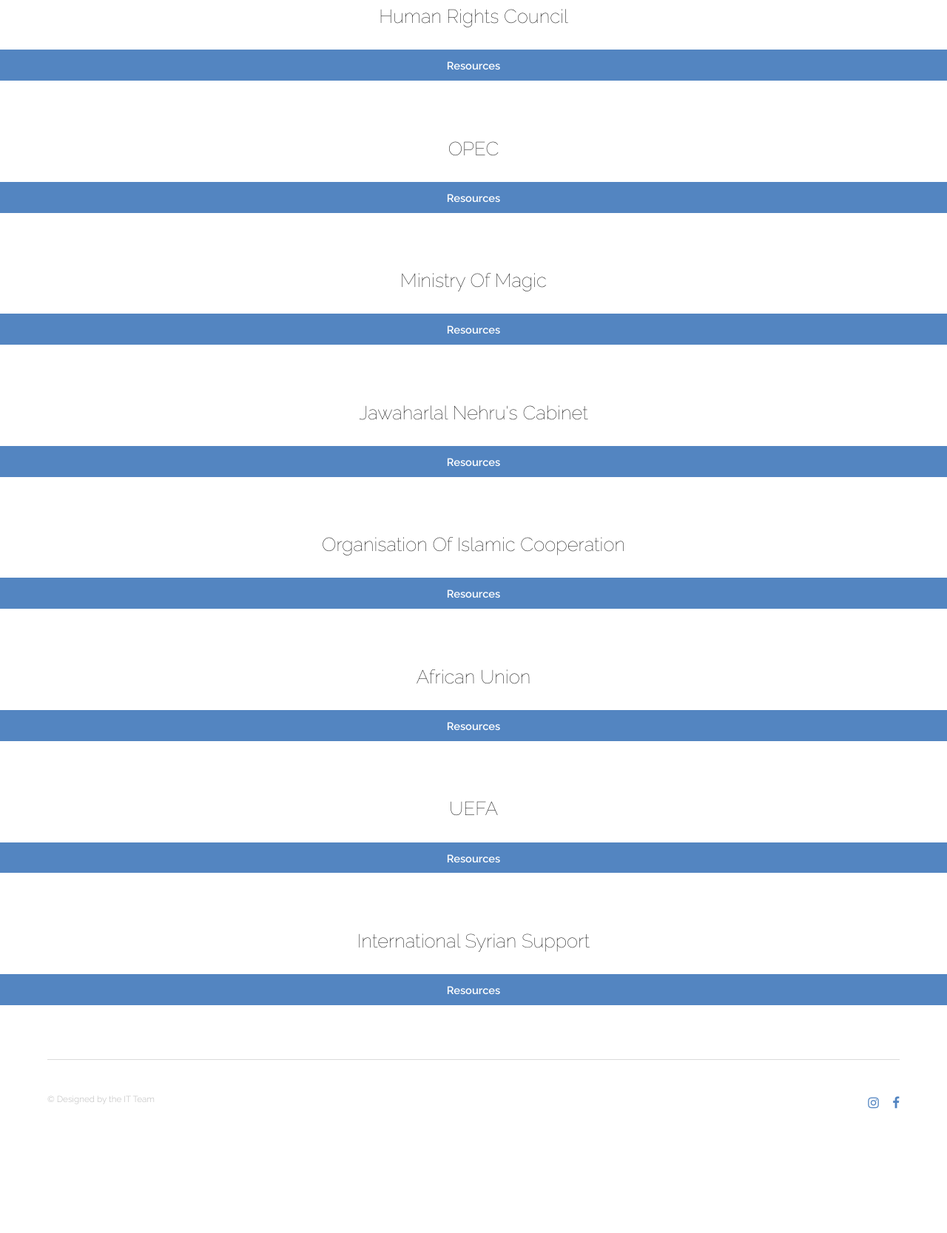
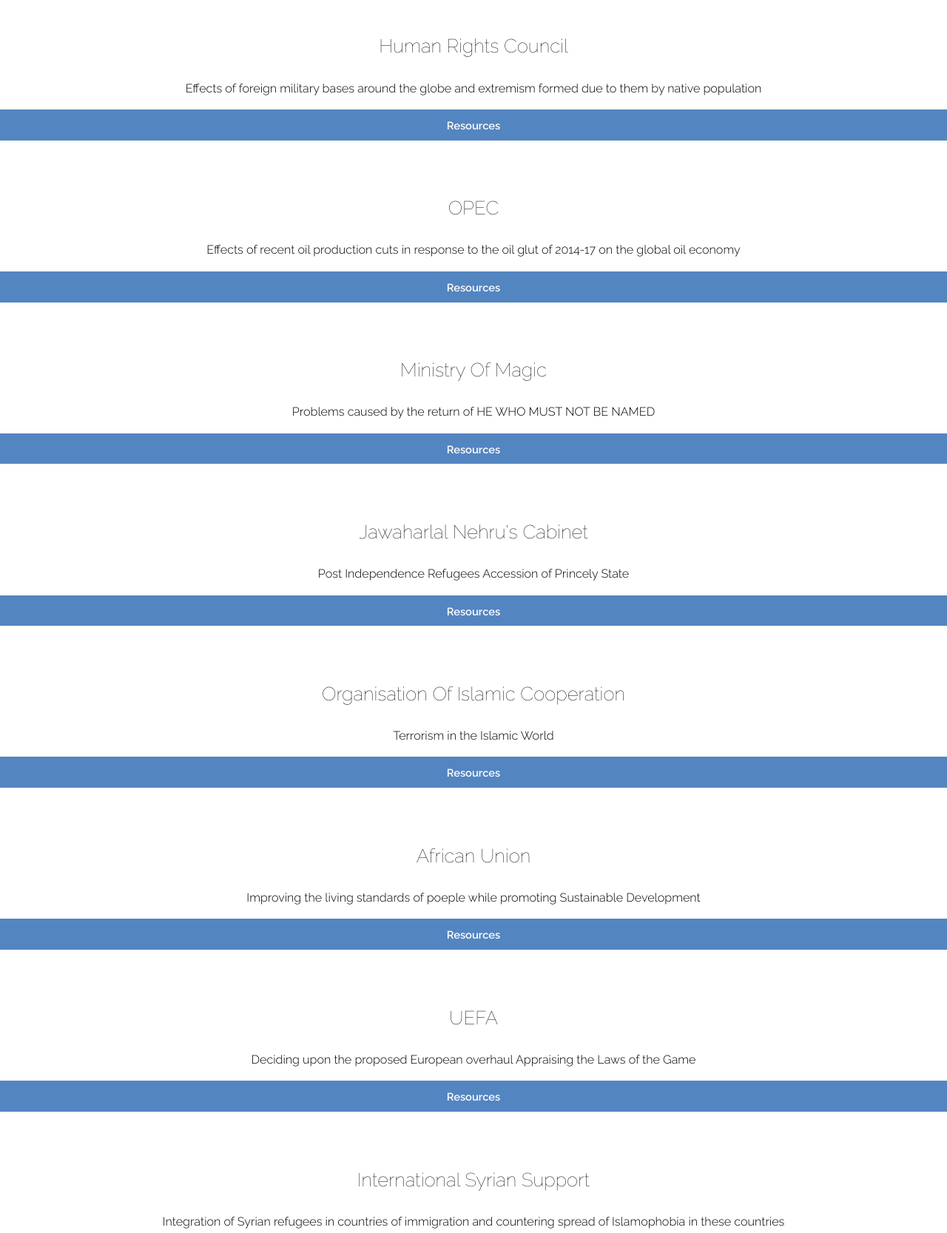
Before and after one commit to vervemun/vervemun.github.io, a plain HTML site: page committees.html in a window 1280 px wide. Shown: the part 808-2475 px from the top of the page at 74% size. Before the commit the page ends 2342 px from the top, so only its background shows below. Drawn offline with Linux system fonts and the light colour scheme.

Commit message:
addasdas

```diff
--- a/committees.html
+++ b/committees.html
@@ -74,9 +74,9 @@
 			<h2 align=center style=color:black>
 			General Assembly
 			</h2>
-		<h4 align=center style=color:black>
+			<h4 align=center style=color:black>
 			Discussing the territorial conflicts with special emphasis on developments in Israel and Palestine
-		</h4>
+			</h4>
 			<a href="" class="button special" style="margin:auto;display:block">Resources</a>
 			<br>
 			<br>
@@ -84,6 +84,9 @@
 			<h2 align=center style=color:black>
 			Security Council
 			</h2>
+			<h4 align=center style=color:black>
+			The question of Palestinian Statehood and sovereignty of occupied territories
+			</h4>
 			<a href="" class="button special" style="margin:auto;display:block">Resources</a>
 			<br>
 			<br>
@@ -91,6 +94,9 @@
 			<h2 align=center style=color:black>
 			Human Rights Council
 			</h2>
+			<h4 align=center style=color:black>
+			Effects of foreign military bases around the globe and extremism formed due to them by native population
+			</h4>
 			<a href="" class="button special" style="margin:auto;display:block">Resources</a>
 			<br>
 			<br>
@@ -98,6 +104,9 @@
 			<h2 align=center style=color:black>
 			OPEC
 			</h2>
+			<h4 align=center style=color:black>
+			Effects of recent oil production cuts in response to the oil glut of 2014-17 on the global oil economy
+			</h4>
 			<a href="" class="button special" style="margin:auto;display:block">Resources</a>
 			<br>
 			<br>
@@ -113,6 +122,9 @@
 			<h2 align=center style=color:black>
 			Ministry Of Magic
 			</h2>
+			<h4 align=center style=color:black>
+			Problems caused by the return of HE WHO MUST NOT BE NAMED
+			</h4>
 			<a href="" class="button special" style="margin:auto;display:block">Resources</a>
 			<br>
 			<br>
@@ -120,6 +132,10 @@
 			<h2 align=center style=color:black>
 			Jawaharlal Nehru's  Cabinet
 			</h2>
+			<h4 align=center style=color:black>
+			Post Independence Refugees
+			Accession of Princely State
+			</h4>
 			<a href="" class="button special" style="margin:auto;display:block">Resources</a>
 			<br>
 			<br>
@@ -127,6 +143,9 @@
 			<h2 align=center style=color:black>
 			Organisation Of Islamic Cooperation
 			</h2>
+			<h4 align=center style=color:black>
+			Terrorism in the Islamic World
+			</h4>
 			<a href="" class="button special" style="margin:auto;display:block">Resources</a>
 			<br>
 			<br>
@@ -134,6 +153,9 @@
 			<h2 align=center style=color:black>
 			African Union
 			</h2>
+			<h4 align=center style=color:black>
+			Improving the living standards of poeple while promoting Sustainable Development
+			</h4>
 			<a href="" class="button special" style="margin:auto;display:block">Resources</a>
 			<br>
 			<br>
@@ -141,6 +163,10 @@
 			<h2 align=center style=color:black>
 			UEFA
 			</h2>
+			<h4 align=center style=color:black>
+			Deciding upon the proposed European overhaul
+			Appraising the Laws of the Game
+			</h4>
 			<a href="" class="button special" style="margin:auto;display:block">Resources</a>
 			<br>
 			<br>
@@ -148,6 +174,9 @@
 			<h2 align=center style=color:black>
 			International Syrian Support
 			</h2>
+			<h4 align=center style=color:black>
+			Integration of Syrian refugees in countries of immigration and countering spread of Islamophobia in these countries
+			</h4>
 			<a href="" class="button special" style="margin:auto;display:block">Resources</a>
 			<br>
 			<br>
```
